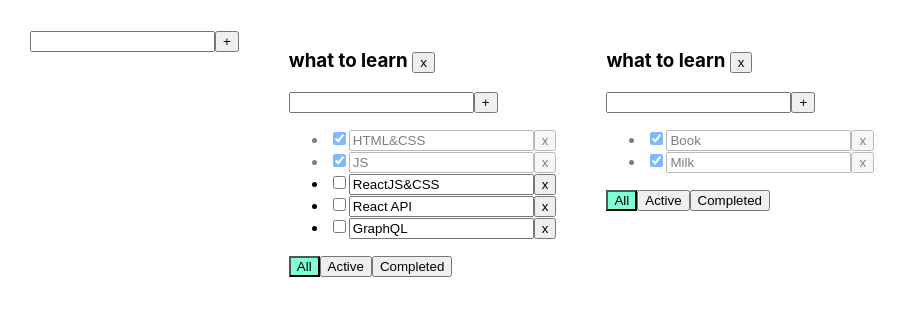
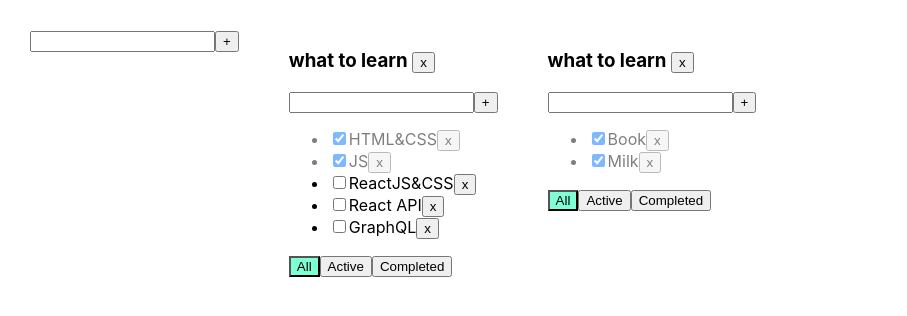
Before and after one commit to melfiqq/1-proj-todolist, a React (Create React App) app: page / in a window 1280 px wide. Shown: the top 316 px of the page, without its empty margins (0-907 px from the left). Built offline with nearby package versions, Linux system fonts and the light colour scheme.

Commit message:
New feature was updated

```diff
--- a/src/App.tsx
+++ b/src/App.tsx
@@ -43,6 +43,14 @@ function App() {
     let task = tasks.find( t => t.id === taskId)
     if (task) {
       task.isDone = isDone
+      setTasks({...tasksObj})
+    }
+  }
+  function changeTaskTitle (taskId: string, newTitle: string, todolistId: string) {
+    let tasks = tasksObj[todolistId]
+    let task = tasks.find( t => t.id === taskId)
+    if (task) {
+      task.title = newTitle
       setTasks({...tasksObj})
     }
   }
@@ -120,6 +128,7 @@ function App() {
 					changeFilter={changeFilter}
 					addTask={addTask}
 					changeTaskStatus={changeStatus}
+          changeTaskTitle={changeTaskTitle}
 					filter={tl.filter}
 					removeTodolist={removeTodolist}
 				/>
--- a/src/EditableSpan.tsx
+++ b/src/EditableSpan.tsx
@@ -1,16 +1,40 @@
-import React, { useState } from 'react';
+import React, { ChangeEvent, useState } from 'react';
 import Todolist from './Todolist';
 import App from './App';
 
 type EditableSpanPropsType = {
     title: string
+    onChange: (newValue: string) => void
 }
 
 function EditableSpan(props: EditableSpanPropsType) {
-    let [editMode, setEditMode] = useState(true) /* from start it will be false, because user does not need to enter changes in title right from the start */
+    /* in useState(***), *** - this is start value - стартовое значение. */
+    let [editMode, setEditMode] = useState(false) /* from start it will be false, because user does not need to enter changes in title right from the start. */
+    //let [title, setTitle] = useState(props.title) /* as a start value we take props.title and change it if needed. */ /* CAN BE LIKE THAT, BUT I'LL MAKE IT DIFFERENT. */
+    let [title, setTitle] = useState("") /* like that, sine we take it as smth initial - you crate new task - new title for it, which is empty line. */
+
+    const activateEditMode = () => {
+        setEditMode(true)
+        setTitle(props.title) /* title - set that value which is in props when we activetaeEditMode. So when we doubleclick - the line become not empty, but with the value which was written. */
+    }
+    const activateViewMode = () => {
+        setEditMode(false)
+        props.onChange(title)
+    }
+    const onChangeTitleHandler = (e: ChangeEvent<HTMLInputElement>) => setTitle(e.currentTarget.value)
+    /* const onKeyPressHandler = (event: KeyboardEvent<HTMLInputElement>) => {
+        if (event.key === 'Enter') {
+            setTitle
+        }
+    } */
 
 
-    return editMode ? <input value={props.title} /> : <span>{props.title}</span>
+    return editMode
+    ? <input value={title} onChange={onChangeTitleHandler} onBlur={activateViewMode} autoFocus/>
+    /* autoFocus - when user just press on the element - it becomes input+there is focus right after user clicks on the element. And it is boolean, but if it is true, we just write the name and thats all //no (autoFocus="true") */
+    /* onBlur - when you click somewhere but not on the element. */
+    : <span onDoubleClick={activateEditMode} >{props.title}</span>
+    /* onDoubleClick - when you click two times - then "" activates. */
 };
 
 export default EditableSpan;
--- a/src/Todolist.tsx
+++ b/src/Todolist.tsx
@@ -18,6 +18,7 @@ type PropsType = {
     changeFilter: (value: FilterValuesType, todolistId: string) => void
     addTask: (title: string, todolistId: string) => void
     changeTaskStatus: (taskId: string, isDone: boolean, todolistId: string) => void
+    changeTaskTitle: (taskId: string, newTitle: string, todolistId: string) => void
     filter: FilterValuesType
     removeTodolist: (todolistId: string) => void
 }
@@ -43,15 +44,20 @@ const Todolist = (props: PropsType) => {
                 {
                     props.tasks.map( t => {
                         const onClickHandler = () => props.removeTask( t.id, props.id)
-                        const onChangeHandler = ( e: ChangeEvent<HTMLInputElement> ) => {
+                        const onChangeStatusHandler = ( e: ChangeEvent<HTMLInputElement> ) => {
                             props.changeTaskStatus( t.id, e.currentTarget.checked, props.id)
+                        }
+                        const onChangeTitleHandler = (newValue: string) => {
+                            props.changeTaskTitle( t.id, newValue, props.id)
                         }
                         return <li key={t.id} className={t.isDone === true ? "isDone" : ""}>
                             <input
                             type="checkbox"
-                            onChange={onChangeHandler}
+                            onChange={onChangeStatusHandler}
                             checked={t.isDone} />
-                            <EditableSpan title={t.title} />
+                            <EditableSpan
+                                title={t.title}
+                                onChange={onChangeTitleHandler} />
                             <button onClick={onClickHandler}>x</button>
                         </li>
                     } )
```
